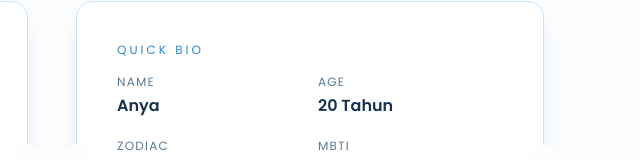
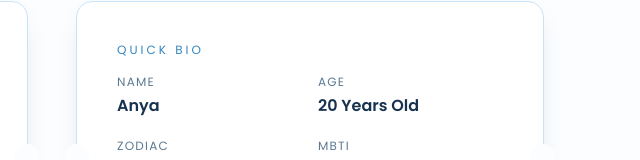
Before and after one commit to roroanya/Anya-Web, a website: page index.html in a window 1280 px wide. Shown: the part 797-957 px from the top of the page, 640-1280 px from the left. Drawn offline with Linux system fonts and the light colour scheme.

Commit message:
Second Commit

```diff
--- a/index.html
+++ b/index.html
@@ -18,7 +18,7 @@
   </head>
 
   <body class="bg-cloud text-navy">
-    <!-- ============ HEADER / NAV ============ -->
+    <!-- ============ HEADER ============ -->
     <header
       class="sticky top-0 z-50 bg-cloud/90 backdrop-blur border-b border-sky-100"
     >
@@ -108,13 +108,11 @@
 
     <!-- ============ MAIN ============ -->
     <main class="max-w-6xl mx-auto px-5 sm:px-8">
-      <!-- ===================================================== -->
-      <!-- 01 · MY PROFILE                                        -->
-      <!-- ===================================================== -->
+      <!-- MY PROFILE  -->
       <section id="profile" class="scroll-mt-24 py-14 sm:py-20">
         <p class="eyebrow reveal">01 / About Me</p>
 
-        <!-- Row 1: Heading sejajar dengan Foto -->
+        <!-- Row 1 -->
         <div
           class="grid md:grid-cols-[1.1fr_0.9fr] gap-8 md:gap-12 items-center mt-2 mb-8"
         >
@@ -141,7 +139,7 @@
           </div>
         </div>
 
-        <!-- Row 2: Deskripsi About Me sejajar dengan Biodata -->
+        <!-- Row 2 -->
         <div
           class="grid md:grid-cols-[1.1fr_0.9fr] gap-8 md:gap-12 items-stretch"
         >
@@ -163,7 +161,7 @@
             </p>
           </div>
 
-          <!-- Right: Bio data singkat -->
+          <!-- Right: Bio -->
           <div class="ticket-card p-7 sm:p-10 reveal">
             <p class="font-mono text-xs tracking-[0.25em] text-sky-600 mb-4">
               QUICK BIO
@@ -175,7 +173,9 @@
               </div>
               <div>
                 <dt class="text-slate text-xs tracking-widest">AGE</dt>
-                <dd class="text-navy font-semibold text-base mt-1">20 Tahun</dd>
+                <dd class="text-navy font-semibold text-base mt-1">
+                  20 Years Old
+                </dd>
               </div>
               <div>
                 <dt class="text-slate text-xs tracking-widest">ZODIAC</dt>
@@ -190,9 +190,7 @@
         </div>
       </section>
 
-      <!-- ===================================================== -->
-      <!-- 02 · MY INTERESTS                                      -->
-      <!-- ===================================================== -->
+      <!-- MY INTERESTS -->
       <section
         id="interests"
         class="scroll-mt-24 py-14 sm:py-20 border-t border-sky-100"
@@ -299,9 +297,7 @@
         </div>
       </section>
 
-      <!-- ===================================================== -->
-      <!-- 03 · FUN FACTS (2 Truths & a Lie)                      -->
-      <!-- ===================================================== -->
+      <!-- FUN FACTS (2 Truths & a Lie) -->
       <section
         id="funfacts"
         class="scroll-mt-24 py-14 sm:py-20 border-t border-sky-100"
@@ -363,9 +359,7 @@
         </div>
       </section>
 
-      <!-- ===================================================== -->
-      <!-- 04 · HIT ME UP                                         -->
-      <!-- ===================================================== -->
+      <!-- HIT ME UP -->
       <section
         id="contact"
         class="scroll-mt-24 py-14 sm:py-20 border-t border-sky-100"
```
